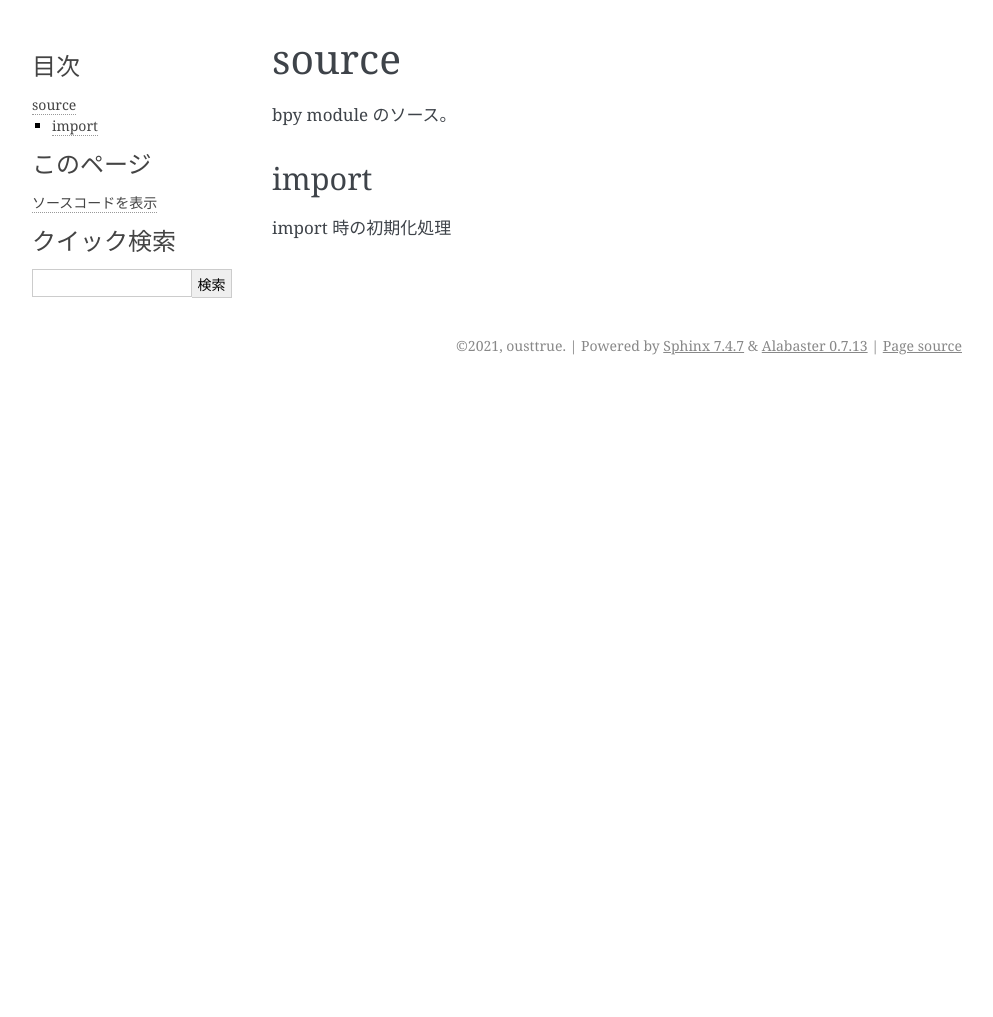
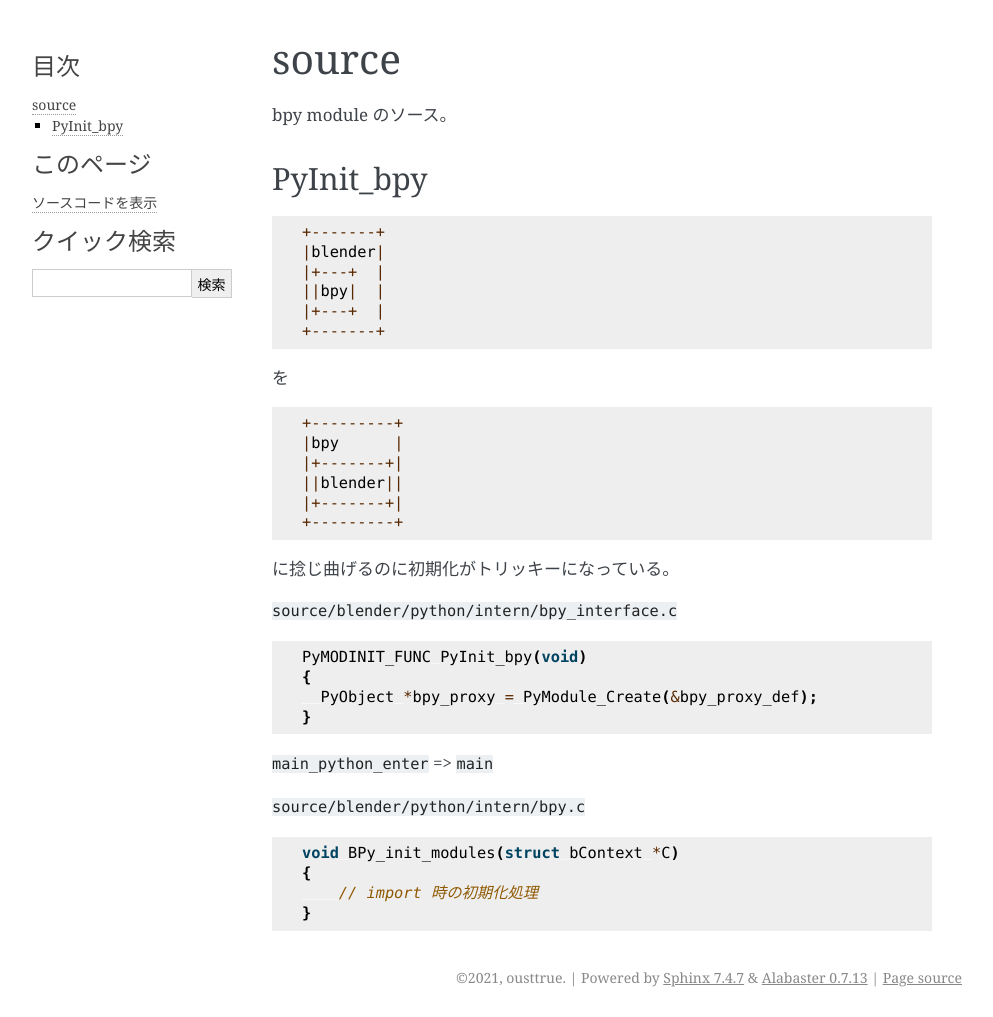
Before and after one commit to ousttrue/bpy_module, a Sphinx documentation site: the page built from docs/bpy/source.md, in a window 1280 px wide. Shown: the whole page, without its empty margins (148-1141 px from the left). Built offline with Sphinx 7.4.7, drawn with Linux system fonts in a browser that asks for light colours; before the commit the page ends 900 px from its top, so only the background shows below that.

````diff
--- a/docs/bpy/source.md
+++ b/docs/bpy/source.md
@@ -2,6 +2,44 @@
 
 bpy module のソース。
 
-## import
+## PyInit_bpy
 
-import 時の初期化処理
+```
++-------+
+|blender|
+|+---+  |
+||bpy|  |
+|+---+  |
++-------+
+```
+を
+```
++---------+
+|bpy      |
+|+-------+|
+||blender||
+|+-------+|
++---------+
+```
+に捻じ曲げるのに初期化がトリッキーになっている。
+
+
+`source/blender/python/intern/bpy_interface.c`
+
+```c
+PyMODINIT_FUNC PyInit_bpy(void)
+{
+  PyObject *bpy_proxy = PyModule_Create(&bpy_proxy_def);
+}
+```
+
+`main_python_enter` => `main`
+
+`source/blender/python/intern/bpy.c`
+
+```c
+void BPy_init_modules(struct bContext *C)
+{
+    // import 時の初期化処理
+}
+```
````
Also changed, not shown: docs/bpy/build.md (added, +13 -0 lines), docs/bpy/stub.md (added, +3 -0 lines), docs/index.md (+5 -8 lines), dodo.py (+52 -39 lines), 1 other file.
